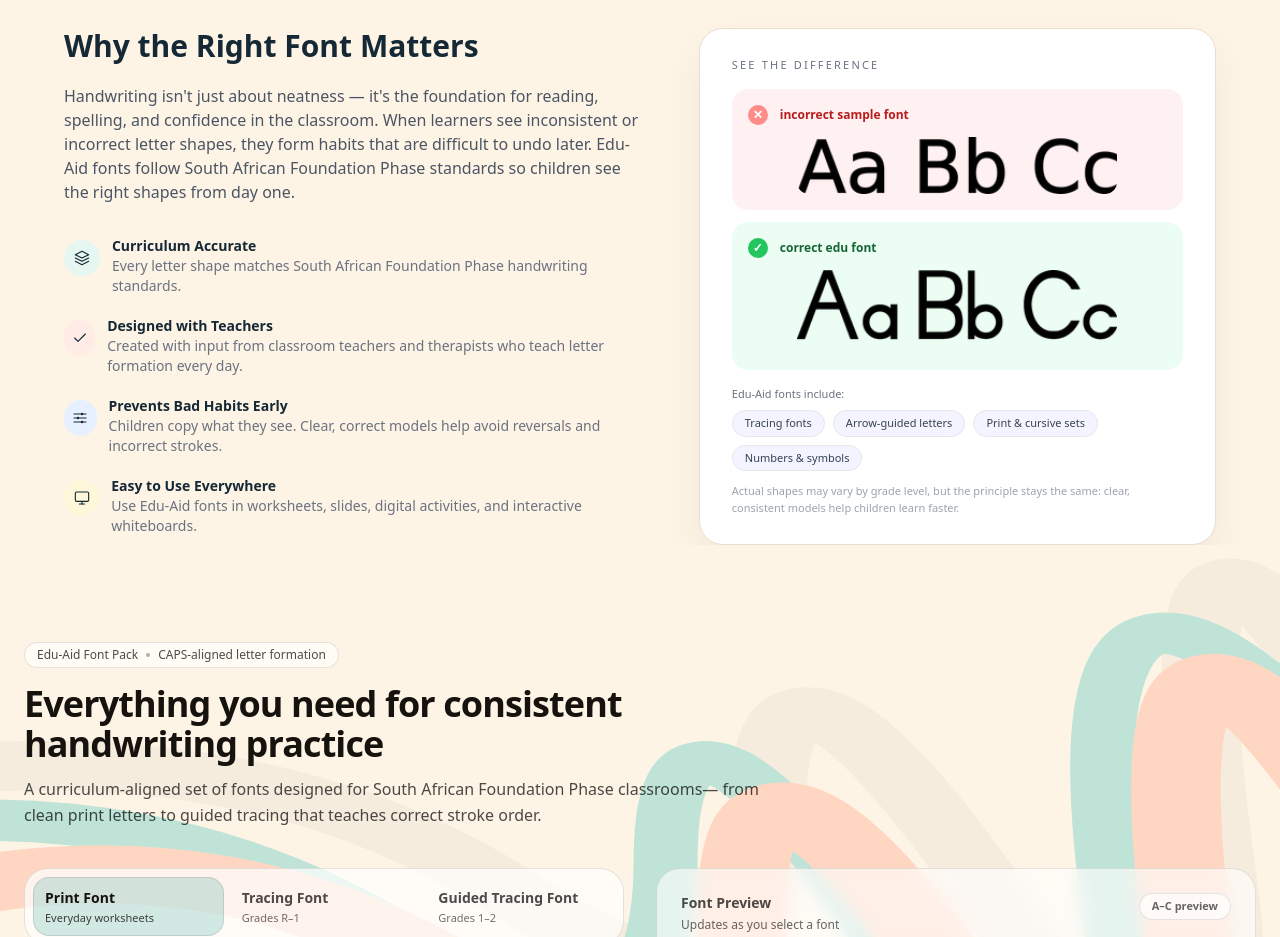
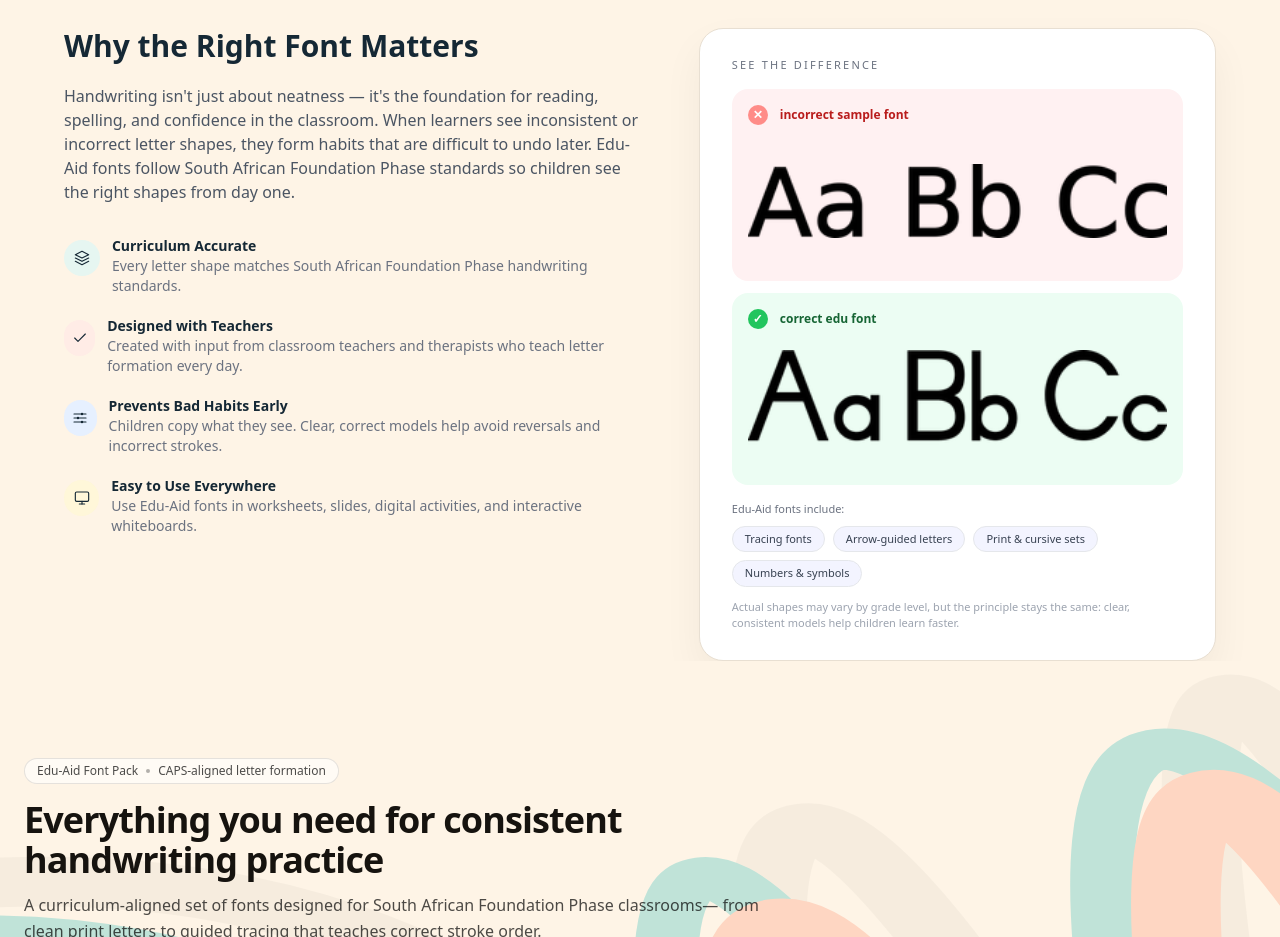
Before and after one commit to nottoezz/EduAid, a React (Vite) app: page / in a window 1280 px wide. Shown: the part 940-1877 px from the top of the page. Built offline with nearby package versions, Linux system fonts and the light colour scheme.

Commit message:
Better scrolling

```diff
--- a/src/App.tsx
+++ b/src/App.tsx
@@ -5,8 +5,8 @@
 import HowWeHelpPage from './components/pages/HowWeHelpPage';
 import AllFontsPage from './components/pages/AllFontsPage';
 
-// Component to handle scrolling to sections on the home page
-function ScrollToSection() {
+// Component to handle scrolling behavior
+function ScrollHandler() {
   const location = useLocation();
 
   useEffect(() => {
@@ -30,6 +30,9 @@
           }
         }
       });
+    } else if (!location.hash) {
+      // Scroll to top when navigating to a new page (no hash)
+      window.scrollTo({ top: 0, left: 0, behavior: 'smooth' });
     }
   }, [location]);
 
@@ -39,7 +42,7 @@
 function AppContent() {
   return (
     <>
-      <ScrollToSection />
+      <ScrollHandler />
       <Routes>
         <Route path="/" element={<HomePage />} />
         <Route path="/download" element={<FontDownloadPage />} />
--- a/src/components/sections/WhyFontMattersSection.tsx
+++ b/src/components/sections/WhyFontMattersSection.tsx
@@ -111,7 +111,7 @@
               <img
                 src={abcIncorrectImage}
                 alt="Incorrect font example - generic font with wrong letter shapes"
-                className="w-full h-auto rounded-xl max-w-xs mx-auto"
+                className="w-full h-32 object-contain rounded-xl mx-auto"
               />
             </div>
 
@@ -128,7 +128,7 @@
               <img
                 src={abcEduImage}
                 alt="Edu-Aid font - SA-approved letter shapes for early writers"
-                className="w-full h-auto rounded-xl max-w-xs mx-auto"
+                className="w-full h-32 object-contain rounded-xl mx-auto"
               />
             </div>
 
```
